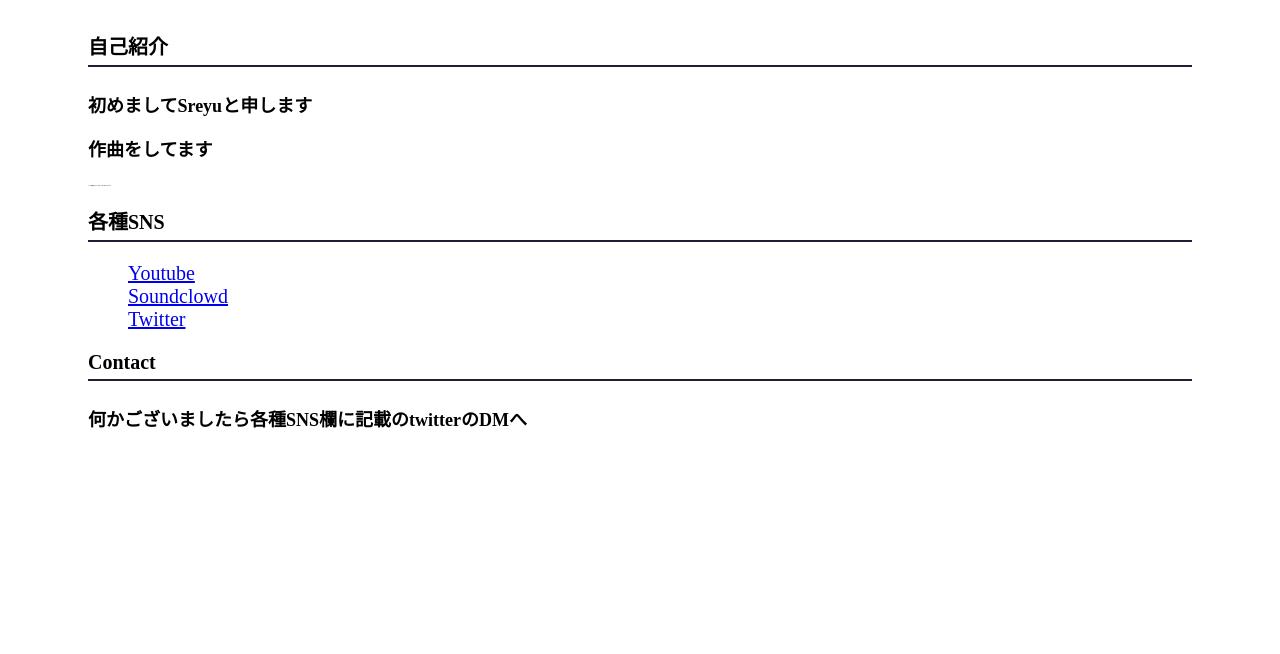
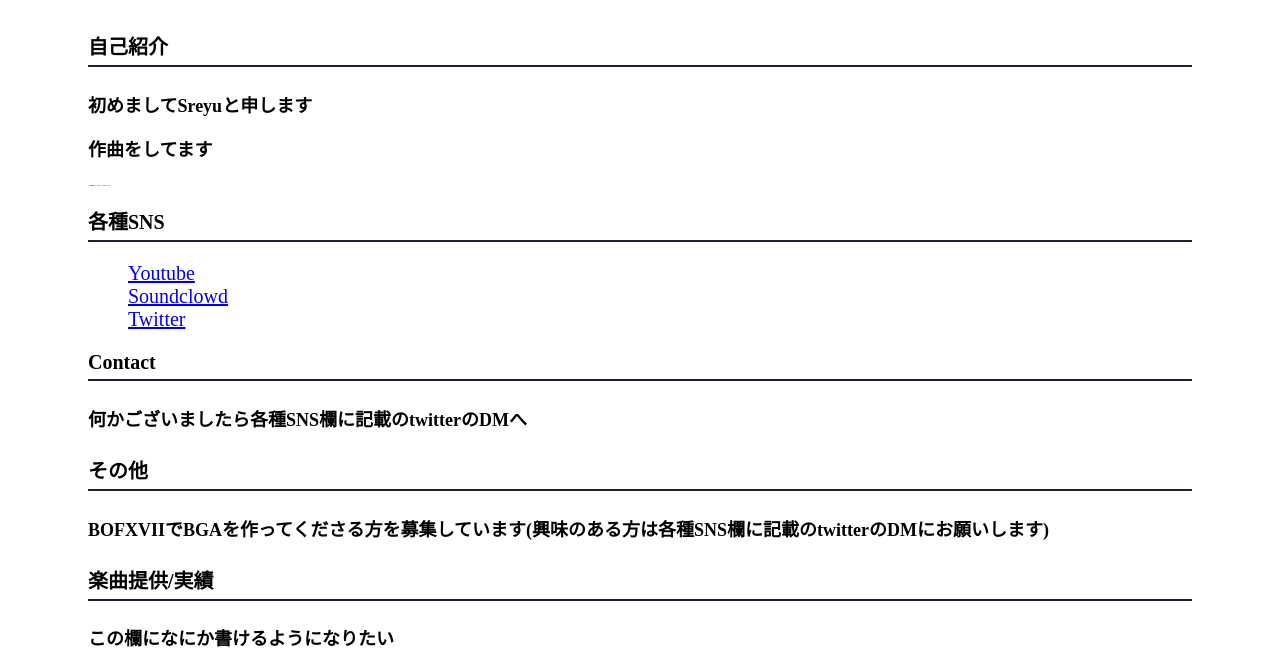
Before and after one commit to Kalsemusic/Sreyu, a plain HTML site: page index.html in a window 1280 px wide. Shown: the part 146-800 px from the top of the page. Drawn offline with Linux system fonts and the light colour scheme.

Commit message:
Update index.html

```diff
--- a/index.html
+++ b/index.html
@@ -2,7 +2,7 @@
 <html>
   <head>
     <meta charset="utf-8">
-    <title>Progate</title>
+    <title>Sreyu</title>
     <link rel="stylesheet" href="stylesheet.css">
   </head>
   <body>
@@ -30,6 +30,14 @@
         <div class="twitterdm">
         <h4>何かございましたら各種SNS欄に記載のtwitterのDMへ</h4>
 
+	<h3 class="contact">その他</h3>
+        <div class="twitterdm">
+        <h4>BOFXVIIでBGAを作ってくださる方を募集しています(興味のある方は各種SNS欄に記載のtwitterのDMにお願いします)</h4>
+
+	<h3 class="contact">楽曲提供/実績</h3>
+        <div class="twitterdm">
+        <h4>この欄になにか書けるようになりたい</h4>
+
 
         </div>
       </div>
```
